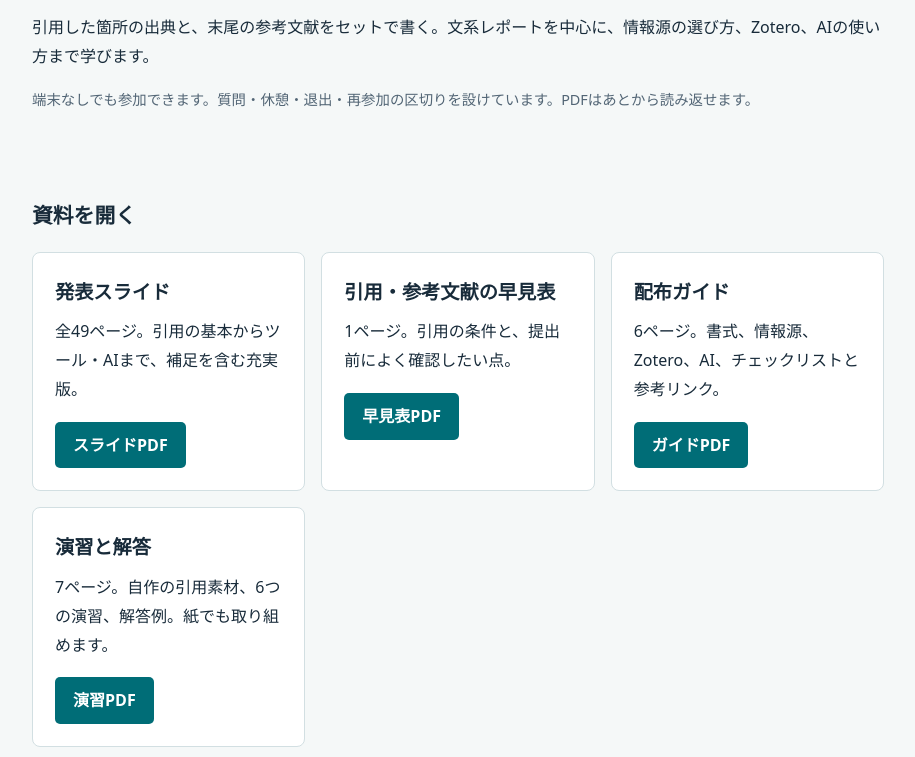
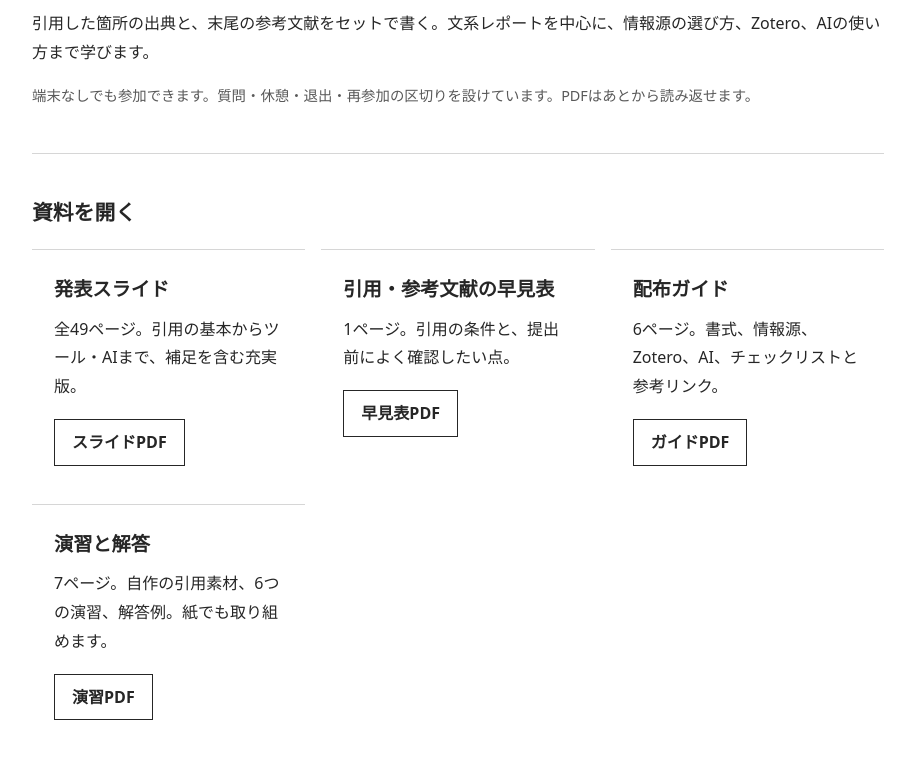
Before and after one commit to haniwa820-t/LectureReferences, a plain HTML site: page docs/index.html in a window 1280 px wide. Shown: the part 284-1041 px from the top of the page, without its empty margins (182-1097 px from the left). Drawn offline with Linux system fonts and the light colour scheme.

Commit message:
Simplify distribution page and add site logo

```diff
--- a/docs/index.html
+++ b/docs/index.html
@@ -3,11 +3,11 @@
 <head>
 <meta charset="utf-8"><meta name="viewport" content="width=device-width,initial-scale=1">
 <title>引用・参考文献を中心に｜山根義琉 IE3-35</title>
-<style>
-:root{color-scheme:light;--ink:#182b3a;--teal:#006d77}*{box-sizing:border-box}body{margin:0;background:#f5f8f8;color:var(--ink);font-family:system-ui,-apple-system,"Hiragino Kaku Gothic ProN",sans-serif;line-height:1.8}main{max-width:900px;margin:auto;padding:50px 24px}header{border-top:6px solid var(--teal);padding:24px 0 30px}.eyebrow{color:var(--teal);font-weight:700;font-size:.9rem}h1{font-size:clamp(1.8rem,5vw,2.6rem);line-height:1.4;margin:14px 0}h2{font-size:1.3rem;margin-top:40px}h3{margin:0 0 8px;font-size:1.2rem}.grid{display:grid;grid-template-columns:repeat(auto-fit,minmax(240px,1fr));gap:16px}.card{padding:22px;background:white;border:1px solid #d2dfe2;border-radius:8px}.card p{margin:6px 0 18px}.button{display:inline-block;color:white;background:var(--teal);border-radius:5px;padding:9px 18px;text-decoration:none;font-weight:700}a{color:var(--teal);text-underline-offset:3px}a:focus-visible{outline:3px solid #a04420;outline-offset:4px}.small{font-size:.9rem;color:#526575}footer{margin-top:36px;border-top:1px solid #d2dfe2;padding-top:18px}
-</style></head>
+<link rel="icon" href="assets/logo.svg" type="image/svg+xml">
+<link rel="stylesheet" href="style.css">
+</head>
 <body><main>
-<header><div class="eyebrow">高専1・2年生向けの発表資料</div><h1>レポートの書き方<br>引用・参考文献を中心に</h1><p>発表：<strong>山根義琉 IE3-35</strong>（高専3年生）</p><p>引用した箇所の出典と、末尾の参考文献をセットで書く。文系レポートを中心に、情報源の選び方、Zotero、AIの使い方まで学びます。</p><p class="small">端末なしでも参加できます。質問・休憩・退出・再参加の区切りを設けています。PDFはあとから読み返せます。</p></header>
+<header><div class="eyebrow"><img class="logo" src="assets/logo.svg" alt="" width="36" height="36">高専1・2年生向けの発表資料</div><h1>レポートの書き方<br>引用・参考文献を中心に</h1><p>発表：<strong>山根義琉 IE3-35</strong>（高専3年生）</p><p>引用した箇所の出典と、末尾の参考文献をセットで書く。文系レポートを中心に、情報源の選び方、Zotero、AIの使い方まで学びます。</p><p class="small">端末なしでも参加できます。質問・休憩・退出・再参加の区切りを設けています。PDFはあとから読み返せます。</p></header>
 <section aria-labelledby="downloads"><h2 id="downloads">資料を開く</h2><div class="grid">
 <article class="card"><h3>発表スライド</h3><p>全49ページ。引用の基本からツール・AIまで、補足を含む充実版。</p><a class="button" href="pdf/slides.pdf">スライドPDF</a></article>
 <article class="card"><h3>引用・参考文献の早見表</h3><p>1ページ。引用の条件と、提出前によく確認したい点。</p><a class="button" href="pdf/cheatsheet.pdf">早見表PDF</a></article>
--- /dev/null
+++ b/docs/style.css
@@ -0,0 +1,40 @@
+:root {
+  color-scheme: light;
+  --ink: #262626;
+  --muted: #595959;
+  --line: #d6d6d6;
+  --link: #284c6f;
+}
+
+* { box-sizing: border-box; }
+body {
+  margin: 0;
+  background: #fff;
+  color: var(--ink);
+  font-family: system-ui, -apple-system, "Hiragino Kaku Gothic ProN", sans-serif;
+  line-height: 1.8;
+}
+main { max-width: 900px; margin: auto; padding: 50px 24px; }
+header { padding: 24px 0 30px; border-bottom: 1px solid var(--line); }
+.eyebrow { display: flex; align-items: center; gap: 12px; color: var(--muted); font-size: .9rem; }
+.logo { display: block; flex-shrink: 0; }
+h1 { font-size: clamp(1.5rem, 5vw, 2.2rem); line-height: 1.4; margin: 20px 0; }
+h2 { font-size: 1.3rem; margin-top: 40px; }
+h3 { margin: 0 0 8px; font-size: 1.2rem; }
+.grid { display: grid; grid-template-columns: repeat(auto-fit, minmax(min(100%, 240px), 1fr)); gap: 16px; }
+.card { padding: 22px; border-top: 1px solid var(--line); }
+.card p { margin: 6px 0 18px; }
+a { color: var(--link); text-underline-offset: 3px; }
+a:hover { text-decoration-thickness: 2px; }
+.button {
+  display: inline-block;
+  padding: 8px 17px;
+  border: 1px solid var(--ink);
+  color: var(--ink);
+  text-decoration: none;
+  font-weight: 700;
+}
+.button:hover { background: #f2f2f2; }
+a:focus-visible { outline: 3px solid var(--link); outline-offset: 4px; }
+.small { font-size: .9rem; color: var(--muted); }
+footer { margin-top: 36px; border-top: 1px solid var(--line); padding-top: 18px; }
```
Also changed, not shown: docs/assets/logo.svg (added), 1 other file.
